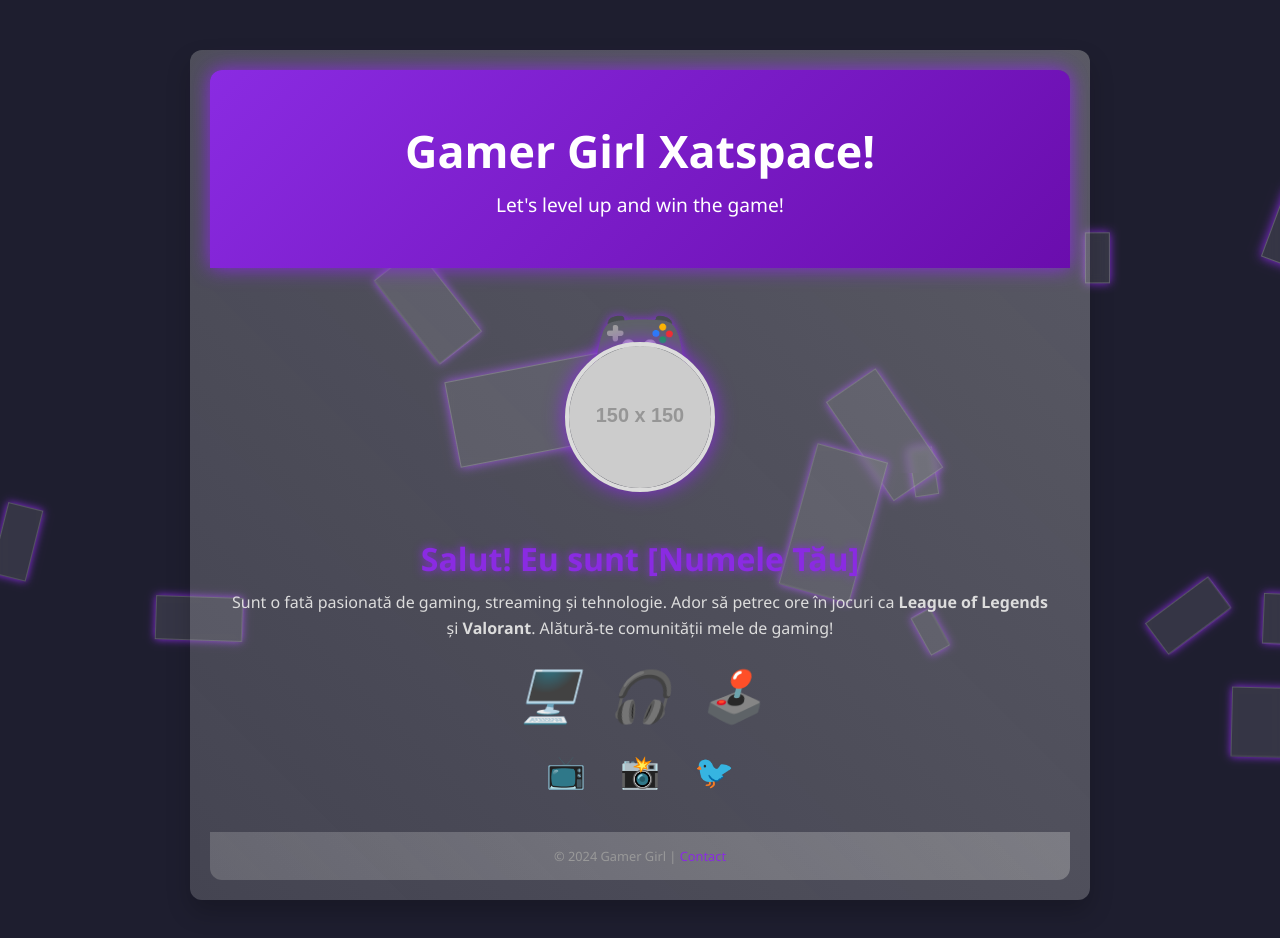
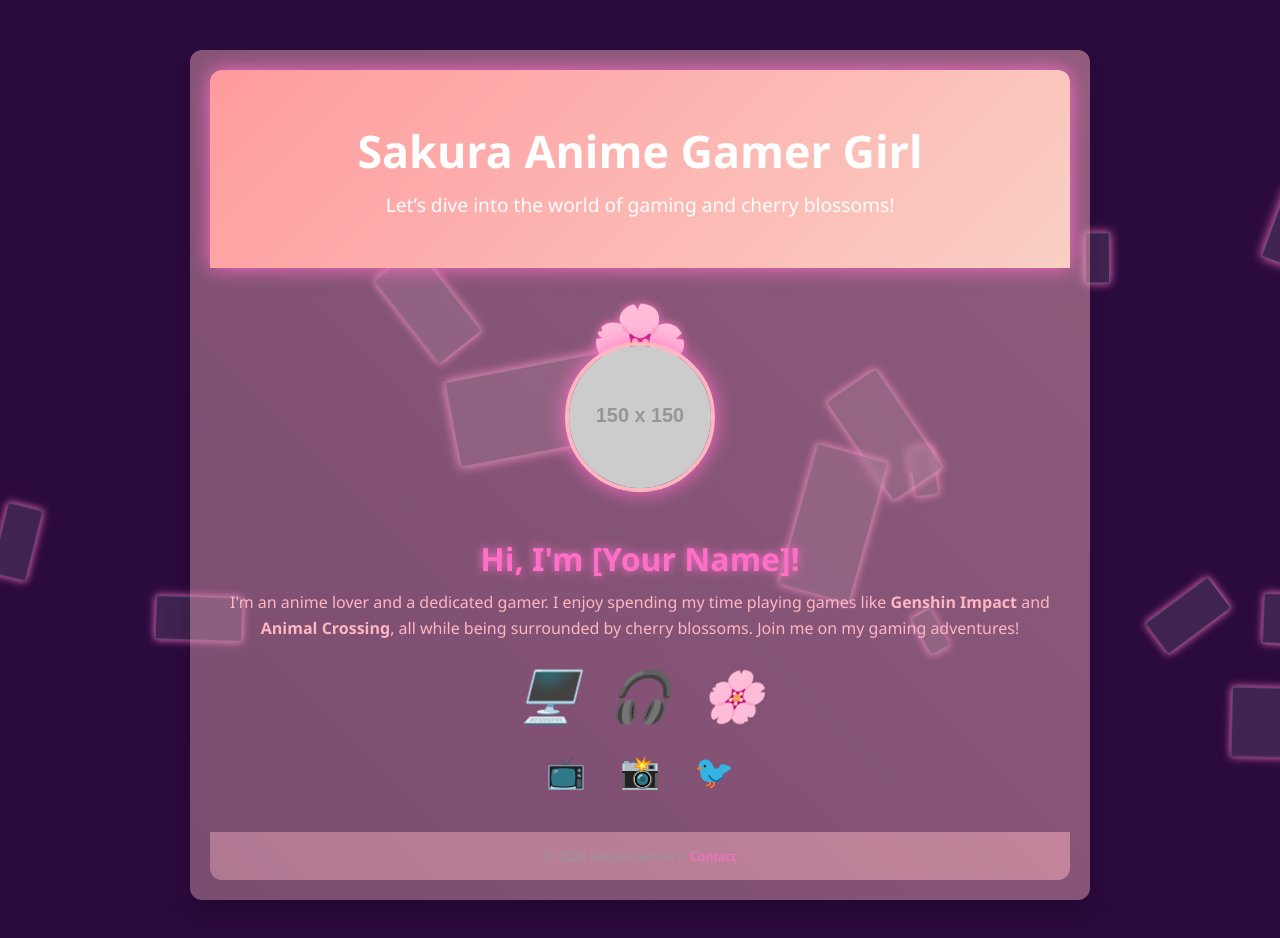
Before and after one commit to sephirothcoding/new3, a plain HTML site: page index.html in a window 1280 px wide. Drawn offline with Linux system fonts and the light colour scheme; placeholder pictures from the web are drawn by us.

Commit message:
Update index.html

```diff
--- a/index.html
+++ b/index.html
@@ -3,7 +3,7 @@
 <head>
     <meta charset="UTF-8">
     <meta name="viewport" content="width=device-width, initial-scale=1.0">
-    <title>Gamer Girl XatSpace</title>
+    <title>Sakura Anime Gamer Girl</title>
     <style>
         /* Reset margin and padding */
         * {
@@ -14,7 +14,7 @@
 
         body {
             font-family: 'Segoe UI', sans-serif;
-            background-color: #1e1e2f;
+            background-color: #2b0a3d;
             color: #ffffff;
             position: relative;
         }
@@ -22,7 +22,7 @@
         .container {
             max-width: 900px;
             margin: 50px auto;
-            background: linear-gradient(45deg, rgba(255,255,255,0.1), rgba(192,192,192,0.4)); /* Gradient argintiu */
+            background: linear-gradient(45deg, rgba(255,192,203,0.3), rgba(255,182,193,0.5)); /* Pink gradient */
             border-radius: 12px;
             box-shadow: 0 12px 24px rgba(0, 0, 0, 0.2);
             padding: 20px;
@@ -32,13 +32,13 @@
         }
 
         .header {
-            background: linear-gradient(135deg, #8a2be2, #6a0dad); /* Degrade mov */
+            background: linear-gradient(135deg, #ff9a9e, #fad0c4); /* Sakura-inspired pink gradient */
             color: white;
             padding: 50px 20px;
             border-radius: 12px 12px 0 0;
             position: relative;
             overflow: hidden;
-            box-shadow: 0 0 20px #8a2be2; /* Glow purple */
+            box-shadow: 0 0 20px #ff6ec7; /* Glow pink */
         }
 
         .header h1 {
@@ -55,24 +55,24 @@
             animation-delay: 0.5s;
         }
 
-        /* Gaming Console Icon */
-        .gaming-icon {
+        /* Sakura Flower Icon */
+        .sakura-icon {
             font-size: 80px;
-            color: #8a2be2;
+            color: #ff6ec7;
             margin: 20px auto;
-            text-shadow: 0 0 10px #8a2be2; /* Glow */
+            text-shadow: 0 0 10px #ff6ec7; /* Glow */
         }
 
         .profile-picture {
             width: 150px;
             height: 150px;
             border-radius: 50%;
-            border: 4px solid #dcdcdc; /* Argintiu */
+            border: 4px solid #ffb6c1; /* Light pink */
             position: relative;
             z-index: 2;
             margin-top: -75px;
             animation: bounceIn 1.2s ease forwards;
-            box-shadow: 0 0 20px #8a2be2; /* Glow purple */
+            box-shadow: 0 0 20px #ff6ec7; /* Glow pink */
         }
 
         .content {
@@ -83,30 +83,30 @@
 
         .content h2 {
             font-size: 2rem;
-            color: #8a2be2; /* Mov */
+            color: #ff6ec7; /* Pink */
             margin-bottom: 10px;
-            text-shadow: 0 0 10px #8a2be2; /* Glow purple */
+            text-shadow: 0 0 10px #ff6ec7; /* Glow pink */
         }
 
         .content p {
             font-size: 1rem;
             line-height: 1.6;
-            color: #dcdcdc; /* Argintiu */
+            color: #ffb6c1; /* Light pink */
             margin-bottom: 20px;
         }
 
-        /* Gaming Icons */
+        /* Gaming Sakura Icons */
         .gaming-setup {
             font-size: 50px;
             margin-top: 20px;
-            color: #dcdcdc; /* Argintiu */
+            color: #ffb6c1; /* Light pink */
             display: flex;
             justify-content: center;
             gap: 30px;
         }
 
         .gaming-setup i:hover {
-            color: #8a2be2; /* Mov la hover */
+            color: #ff6ec7; /* Pink hover */
             transform: scale(1.2);
             transition: all 0.3s ease;
         }
@@ -118,13 +118,13 @@
         .social-icons a {
             text-decoration: none;
             font-size: 2rem;
-            color: #8a2be2; /* Mov */
+            color: #ff6ec7; /* Pink */
             margin: 0 15px;
             transition: transform 0.3s ease, color 0.3s ease;
         }
 
         .social-icons a:hover {
-            color: #dcdcdc; /* Argintiu */
+            color: #ffb6c1; /* Light pink */
             transform: translateY(-5px);
         }
 
@@ -132,14 +132,14 @@
             text-align: center;
             padding: 15px 0;
             font-size: 0.8rem;
-            background: linear-gradient(45deg, rgba(255,255,255,0.1), rgba(192,192,192,0.4)); /* Gradient argintiu */
+            background: linear-gradient(45deg, rgba(255,192,203,0.3), rgba(255,182,193,0.5)); /* Gradient pink */
             color: #999;
             border-radius: 0 0 12px 12px;
             position: relative;
         }
 
         footer a {
-            color: #8a2be2; /* Mov */
+            color: #ff6ec7; /* Pink */
             text-decoration: none;
         }
 
@@ -178,7 +178,7 @@
             border: 1px solid rgba(255, 255, 255, 0.2);
             transform-origin: center;
             animation: fall 4s infinite ease-in-out;
-            box-shadow: 0 0 10px #8a2be2; /* Glow purple for shards */
+            box-shadow: 0 0 10px #ff6ec7; /* Glow pink for shards */
         }
 
         @keyframes slideIn {
@@ -216,13 +216,13 @@
     <div class="container">
         <!-- Header Section -->
         <div class="header">
-            <h1>Gamer Girl Xatspace!</h1>
-            <p>Let's level up and win the game!</p>
+            <h1>Sakura Anime Gamer Girl</h1>
+            <p>Let’s dive into the world of gaming and cherry blossoms!</p>
         </div>
 
-        <!-- Gaming Console Icon -->
-        <div class="gaming-icon">
-            🎮
+        <!-- Sakura Flower Icon -->
+        <div class="sakura-icon">
+            🌸
         </div>
 
         <!-- Profile Picture -->
@@ -230,14 +230,14 @@
 
         <!-- Main Content -->
         <div class="content">
-            <h2>Salut! Eu sunt [Numele Tău]</h2>
-            <p>Sunt o fată pasionată de gaming, streaming și tehnologie. Ador să petrec ore în jocuri ca <strong>League of Legends</strong> și <strong>Valorant</strong>. Alătură-te comunității mele de gaming!</p>
+            <h2>Hi, I'm [Your Name]!</h2>
+            <p>I'm an anime lover and a dedicated gamer. I enjoy spending my time playing games like <strong>Genshin Impact</strong> and <strong>Animal Crossing</strong>, all while being surrounded by cherry blossoms. Join me on my gaming adventures!</p>
 
-            <!-- Gaming Icons -->
+            <!-- Gaming Sakura Icons -->
             <div class="gaming-setup">
                 <i>🖥️</i> <!-- PC -->
                 <i>🎧</i> <!-- Headset -->
-                <i>🕹️</i> <!-- Joystick -->
+                <i>🌸</i> <!-- Sakura Flower for theme -->
             </div>
 
             <!-- Social Media Icons -->
@@ -250,7 +250,7 @@
 
         <!-- Footer Section -->
         <footer>
-            <p>© 2024 Gamer Girl | <a href="#">Contact</a></p>
+            <p>© 2024 Sakura Gamer | <a href="#">Contact</a></p>
         </footer>
     </div>
 
```
